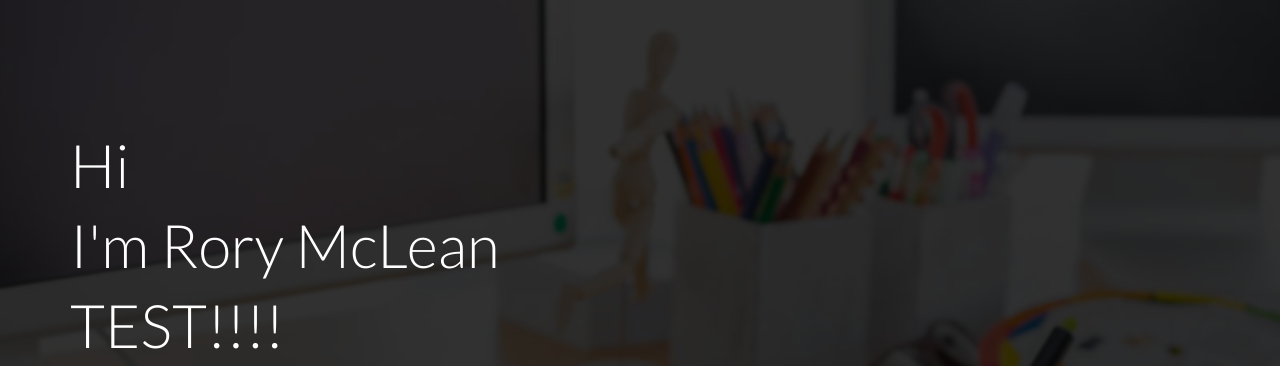
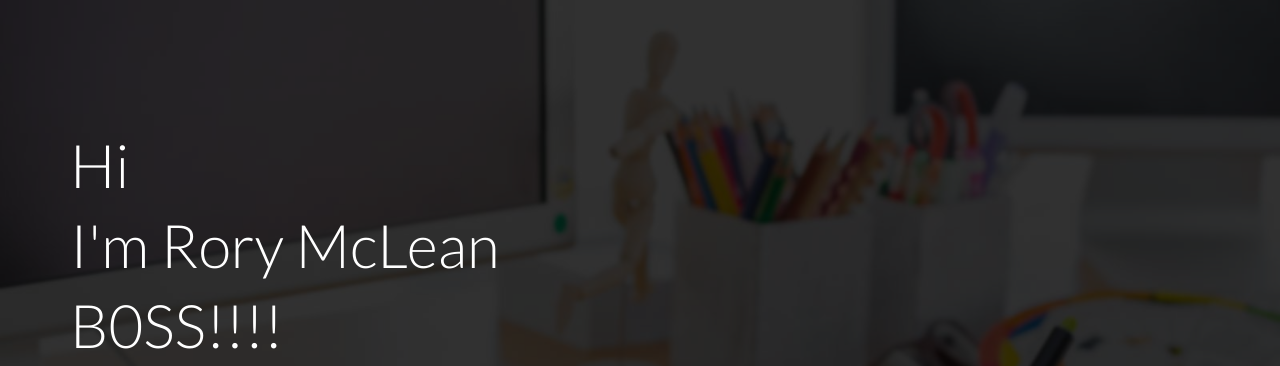
Before and after one commit to RoryDonaldMcLean/RoryDonaldMcLean.github.io, a plain HTML site: page index.html in a window 1280 px wide. Shown: the top 366 px of the page. Drawn offline with nearby package versions, Linux system fonts and the light colour scheme.

Commit message:
CNAME and b0ss
trying to get the www. and the rorydonaldmclean.com to work together

```diff
--- a/index.html
+++ b/index.html
@@ -32,7 +32,7 @@
 		<div class="absolute-center">
 		<div class="row">
 			<div class="col-sm-7">
-				<h1 class="info animated fadeInDown"><a href="" class="logo">Hi<br>I'm <u>Rory McLean TEST!!!! </u></a><br><b>Website Currently In Development.<span></span><br><span></span><br></b></h1>
+				<h1 class="info animated fadeInDown"><a href="" class="logo">Hi<br>I'm <u>Rory McLean B0SS!!!! </u></a><br><b>Website Currently In Development.<span></span><br><span></span><br></b></h1>
 				<a href="#works" class="btn scroll animated bounceInUp">View My Works</a><a href="#contact" class="btn scroll animated bounceInDown">Contact</a>
 			</div>
 			<div class="col-sm-4 col-sm-offset-1">
```
Also changed, not shown: 1 other file.
